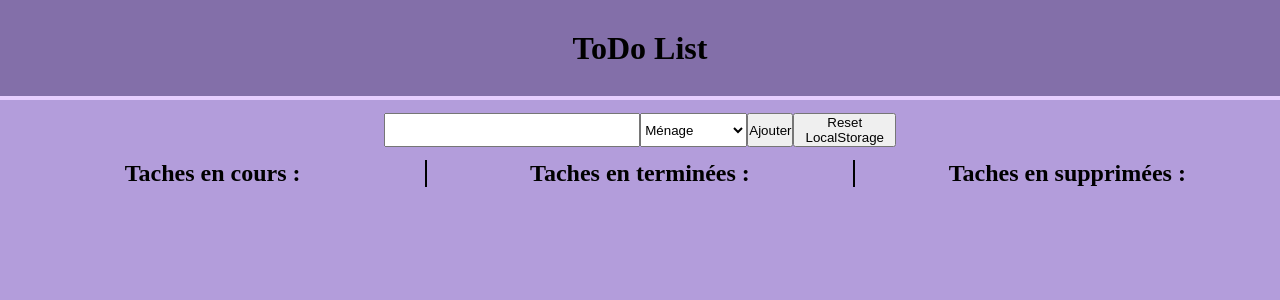
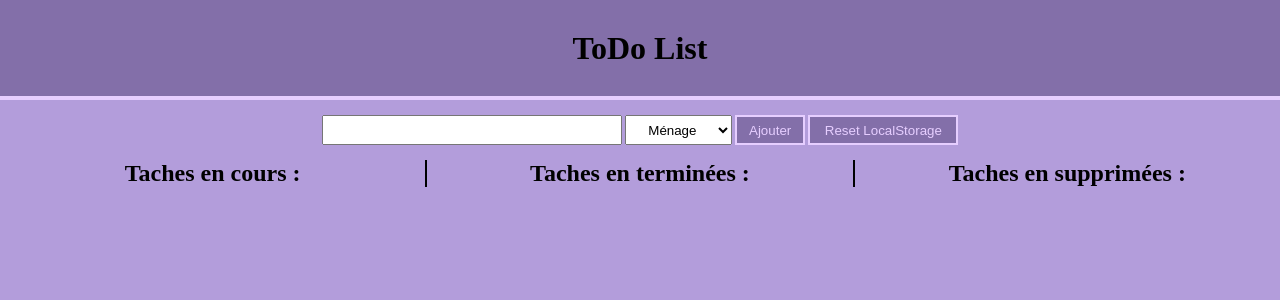
Before and after one commit to JeremyQuievreux/TodoListV2, a React (Create React App) app: page / in a window 1280 px wide. Shown: the top 300 px of the page. Built offline with nearby package versions, Linux system fonts and the light colour scheme.

Commit message:
final css update

```diff
--- a/src/App.js
+++ b/src/App.js
@@ -156,8 +156,8 @@ function App() {
             <option value="hobbie">Loisir</option>
             <option value="admin">Administration</option>
           </select>
-          <button onClick={handleClick}>Ajouter</button>
-          <button onClick={handleReset} >Reset LocalStorage</button>
+          <button id="add-btn" onClick={handleClick}>Ajouter</button>
+          <button id="reset-btn" onClick={handleReset} >Reset LocalStorage</button>
         </div>
       </div>
       <Task
--- a/src/App.scss
+++ b/src/App.scss
@@ -26,12 +26,32 @@ header{
   justify-content: space-around;
   align-items: center;
   .formulaire{
-    width: 40%;
+    width: 50%;
     display: flex;
     justify-content: space-around;
+    select{
+      text-align: center;
+    }
     #tache{
       width: 300px;
       padding-left: 20px;
+    }
+    #add-btn, #reset-btn{
+      background-color: #836fa9;
+      color: #e6ceff;
+      border: 2px solid $tier;
+      height: 30px;
+      &:hover{
+        background-color: $tier;
+        color: $secondary;
+        border-color: $secondary;
+      }
+    }
+    #add-btn{
+      width: 70px;
+    }
+    #reset-btn{
+      width: 150px;
     }
   }
 }
```
